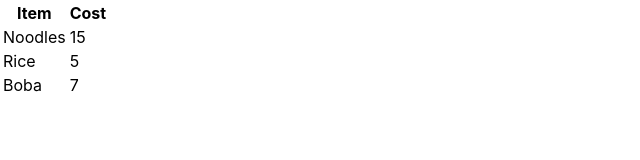
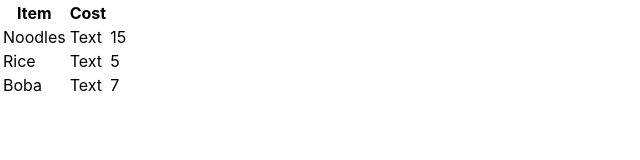
Before and after one commit to CD1088/Benmo, a React (Create React App) app in the folder benmo/: page / in a window 1280 px wide. Shown: the top 160 px of the page, without its empty margins (0-640 px from the left). Built offline with nearby package versions, Linux system fonts and the light colour scheme.

Commit message:
Stopping work here because I'm annoyed :sob:

```diff
--- a/benmo/src/App.js
+++ b/benmo/src/App.js
@@ -3,6 +3,7 @@ import RenderFoodItem from './foodItem'
 import './App.css';
 
 function App() {
+  var user = 3;
   const items = [
     {
       name: "Noodles",
@@ -13,7 +14,8 @@ function App() {
       name: "Rice",
       cost: 5,
       owner: -1
-    }, {
+    },
+    {
       name: "Boba",
       cost: 7,
       owner: -1
@@ -26,9 +28,9 @@ function App() {
           <th>Item</th>
           <th>Cost</th>
         </tr>
-        <RenderFoodItem foodItem={items[0]} user={3} />
-        <RenderFoodItem foodItem={items[1]} user={3} />
-        <RenderFoodItem foodItem={items[2]} user={3} />
+        <RenderFoodItem foodItem={items[0]} user={user} />
+        <RenderFoodItem foodItem={items[1]} user={user} />
+        <RenderFoodItem foodItem={items[2]} user={user} />
       </table>
     </div>
   );
--- a/benmo/src/foodItem.jsx
+++ b/benmo/src/foodItem.jsx
@@ -1,25 +1,23 @@
-import React, { useEffect } from "react";
+import React from "react";
 
 function RenderFoodItem({ foodItem, user }) {
-    // useEffect(() => {
-    //     console.log("Clicked!")
-    // })
+
+    console.log(user);
+    const handleClick = () => {
+        console.log(foodItem.owner);
+        foodItem.owner = user;
+        // this.color = "blue";
+    };
     const isOwner = (foodItem.owner === user);
-    if (isOwner) {
-        return (
-            <tr>
-                <td style={{ color: "red" }}>{foodItem.name}</td>
-                <td>{foodItem.cost}</td>
-            </tr>
-        );
-    } else {
-        return (
-            <tr>
-                <td style={{ color: "black" }}>{foodItem.name}</td>
-                <td>{foodItem.cost}</td>
-            </tr>
-        );
-    }
+    const newColor = isOwner ? "blue" : "black";
+
+    return (
+        <tr onClick={handleClick}>
+            <td  color = {newColor} >{foodItem.name}</td>
+            <td style={{color : "${(foodItem.owner === user) ? 'blue' : 'black'}"}}>Text</td>
+            <td>{foodItem.cost}</td>
+        </tr>
+    );
 }
 
 export default RenderFoodItem;
```
